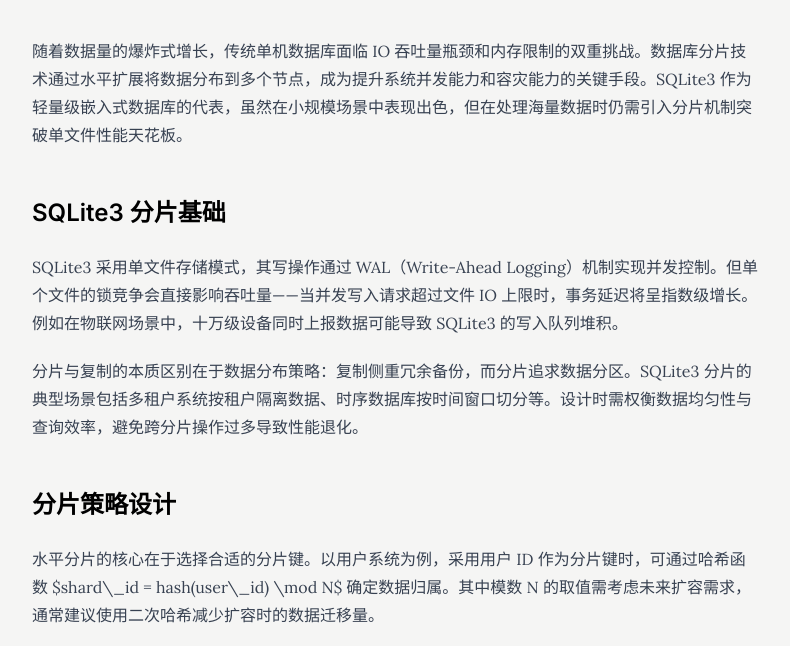
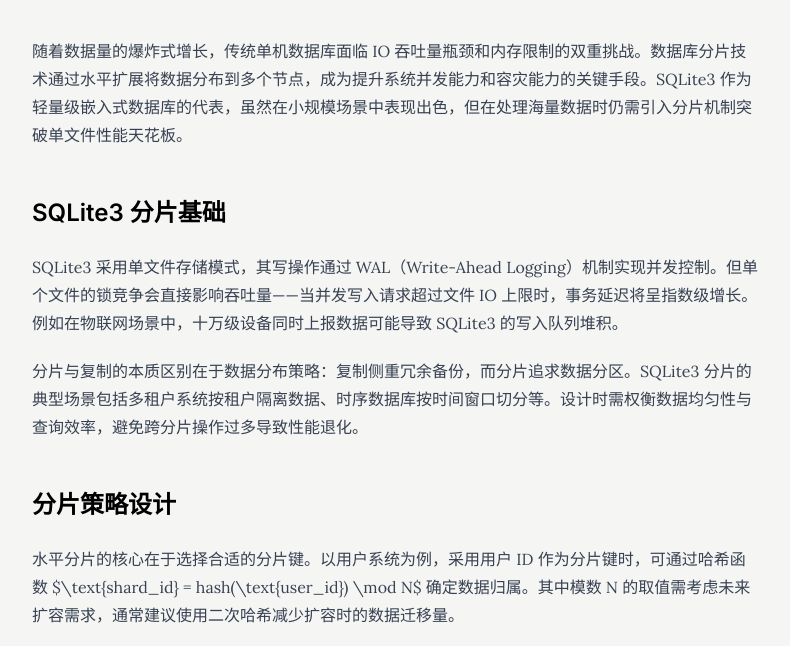
Before and after one commit to Computerization/c13n, an Astro site: page /blog/2025-04-27 in a window 1280 px wide. Shown: the part 301-947 px from the top of the page, without its empty margins (244-1034 px from the left). Built offline with nearby package versions, Linux system fonts and the light colour scheme; Astro itself is replaced by a stand-in of ours; some packages are replaced by stand-ins of ours; a web font is replaced by a local one.

Commit message:
chore: fix ai output

```diff
--- a/src/content/blog/2025-04-27/index.md
+++ b/src/content/blog/2025-04-27/index.md
@@ -18,7 +18,7 @@ SQLite3 采用单文件存储模式，其写操作通过 WAL（Write-Ahead Loggi
 
 ## 分片策略设计
 
-水平分片的核心在于选择合适的分片键。以用户系统为例，采用用户 ID 作为分片键时，可通过哈希函数 $shard\\_id = hash(user\\_id) \mod N$ 确定数据归属。其中模数 N 的取值需考虑未来扩容需求，通常建议使用二次哈希减少扩容时的数据迁移量。
+水平分片的核心在于选择合适的分片键。以用户系统为例，采用用户 ID 作为分片键时，可通过哈希函数 $\text{shard_id} = hash(\text{user_id}) \mod N$ 确定数据归属。其中模数 N 的取值需考虑未来扩容需求，通常建议使用二次哈希减少扩容时的数据迁移量。
 
 垂直分片适用于业务耦合度低的场景。例如电商系统可将订单表与商品表分离到不同数据库，通过事务日志保证跨库数据一致性。此时需在应用层维护分片映射关系：
 
```
Also changed, not shown: 4 other files.
